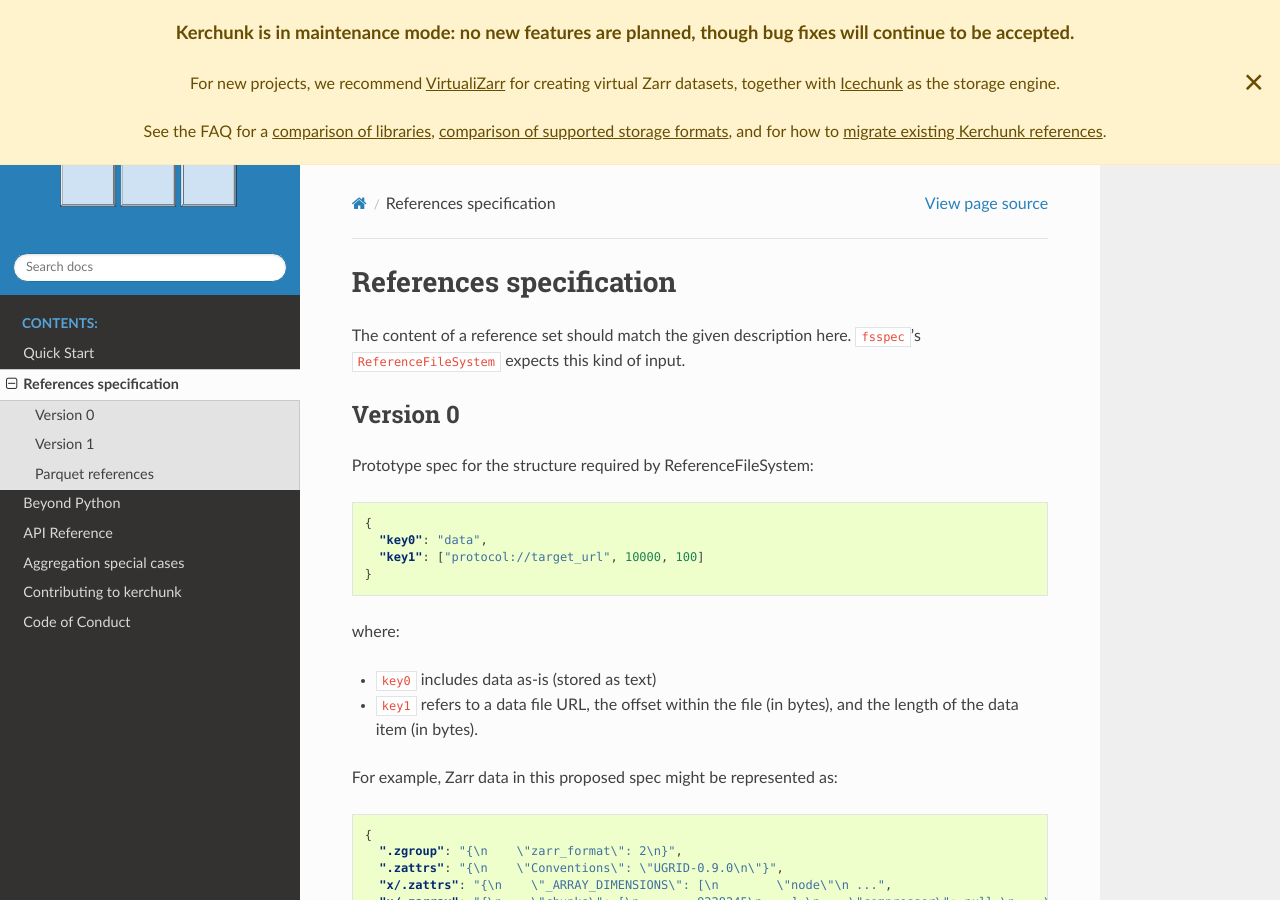
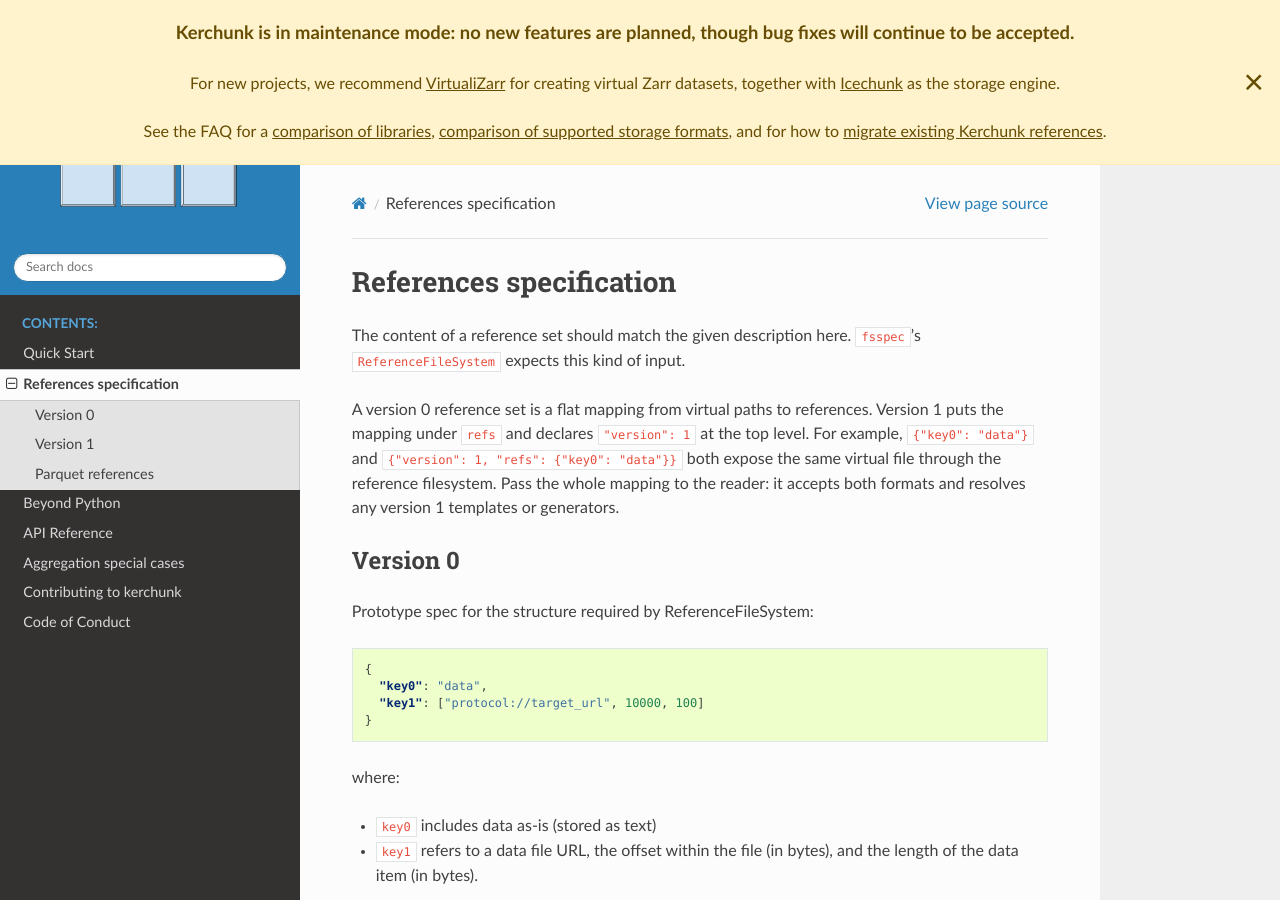
Before and after one commit to fsspec/kerchunk, a Sphinx documentation site: the page built from docs/source/spec.rst, in a window 1280 px wide and 900 px high. Built offline with Sphinx 7.4.7 and the Read the Docs theme 3.1.0, drawn with Linux system fonts in a browser that asks for light colours; pages that are not in the unit, such as notebooks, are missing from menus; the version number could not be read and is left out.

Commit message:
docs: distinguish version 0 and version 1 references

```diff
--- a/docs/source/spec.rst
+++ b/docs/source/spec.rst
@@ -3,6 +3,13 @@ References specification
 
 The content of a reference set should match the given description here.
 ``fsspec``'s ``ReferenceFileSystem`` expects this kind of input.
+
+A version 0 reference set is a flat mapping from virtual paths to references.
+Version 1 puts the mapping under ``refs`` and declares ``"version": 1`` at the
+top level. For example, ``{"key0": "data"}`` and
+``{"version": 1, "refs": {"key0": "data"}}`` both expose the same virtual
+file through the reference filesystem. Pass the whole mapping to the reader:
+it accepts both formats and resolves any version 1 templates or generators.
 
 Version 0
 ---------
```
